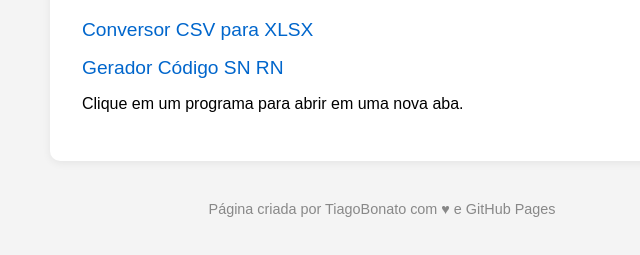
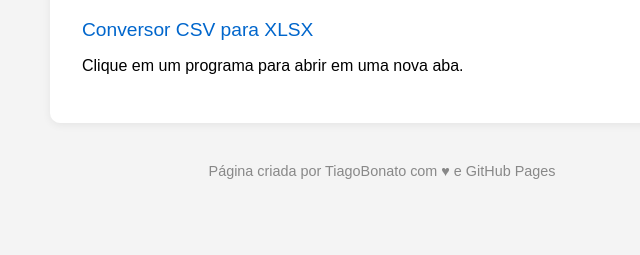
Before and after one commit to TiagoBonato/Programas-, a plain HTML site: page index.html in a window 1280 px wide. Shown: the part 133-388 px from the top of the page, without its empty margins (258-898 px from the left). Drawn offline with Linux system fonts and the light colour scheme.

Commit message:
Update index.html

```diff
--- a/index.html
+++ b/index.html
@@ -19,7 +19,7 @@
       <h1>Meus Programas HTML</h1>
       <ul>
         <li><a href="programas/Conversor CSV para XLSX/" target="_blank">Conversor CSV para XLSX</a></li>
-        <li><a href="programas/Gerador Código SN RN/" target="_blank">Gerador Código SN RN</a></li>
+        <!--<li><a href="programas/Gerador Código SN RN/" target="_blank">Gerador Código SN RN</a></li>-->
         <!-- Para adicionar mais programas, basta colocar mais linhas assim: -->
         <!-- <li><a href="programas/NOME DA PASTA/" target="_blank">NOME DO PROGRAMA</a></li> -->
       </ul>
```
